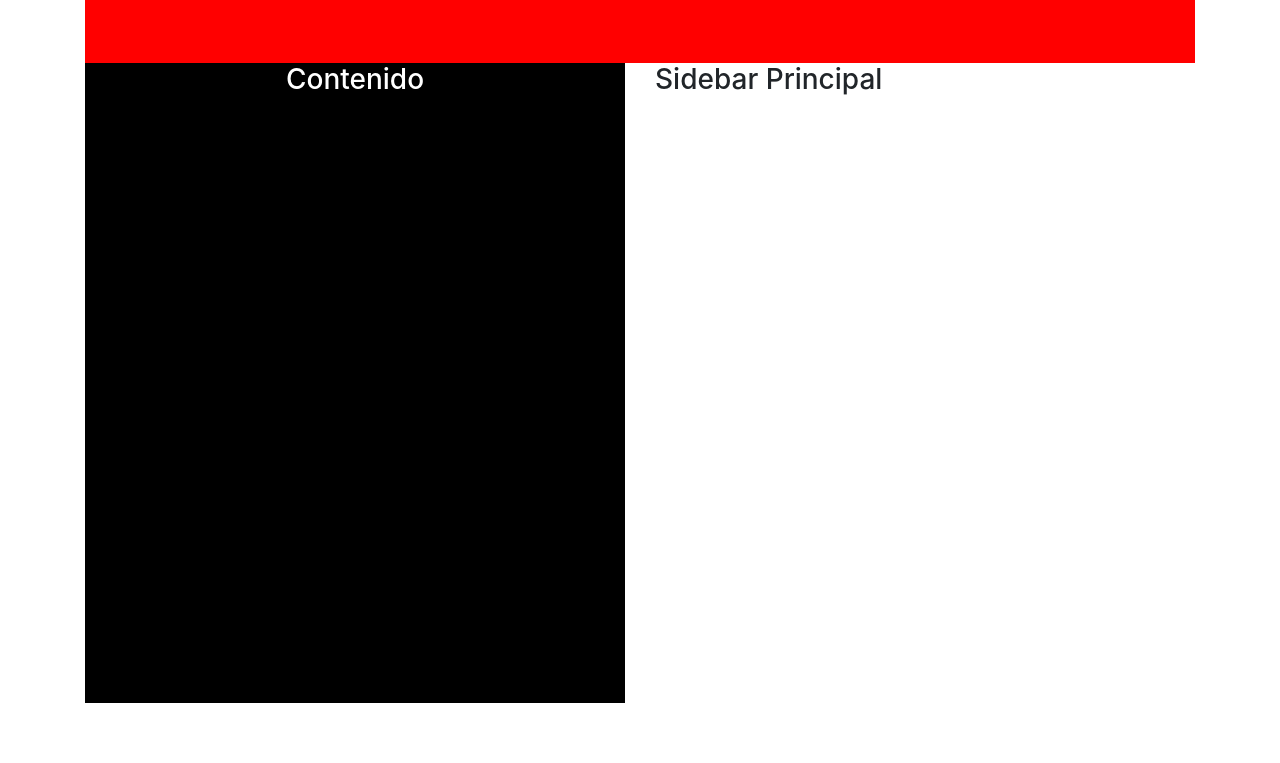
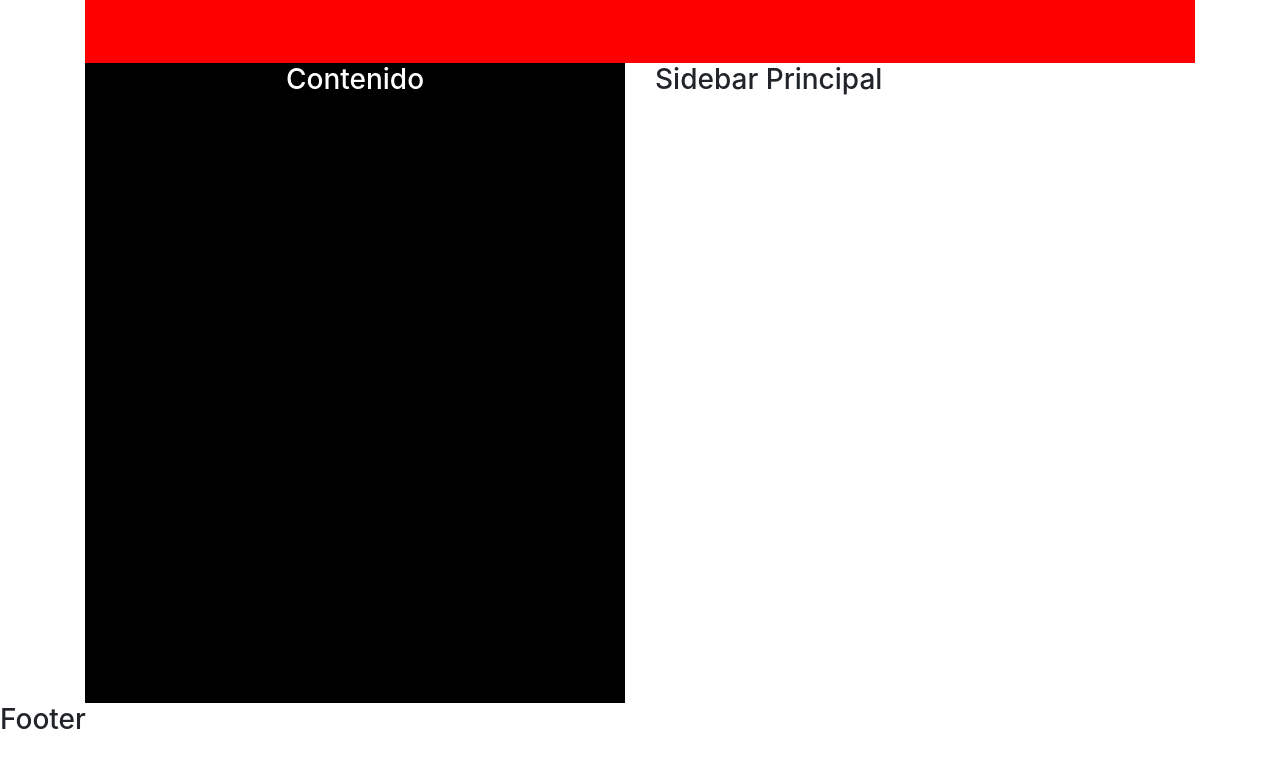
Before and after one commit to byrogr/taller-gitflow, a plain HTML site: page index.html in a window 1280 px wide. Shown: the part 37-800 px from the top of the page. Drawn offline with nearby package versions, Linux system fonts and the light colour scheme.

Commit message:
agregando footer

```diff
--- a/index.html
+++ b/index.html
@@ -50,6 +50,14 @@
       </div>
     </div>
 
+    <div class="row">
+      <div class="col">
+        <footer>
+          <h3>Footer</h3>
+        </footer>
+      </div>
+    </div>
+
     <!-- Optional JavaScript -->
     <!-- jQuery first, then Popper.js, then Bootstrap JS -->
     <script src="https://code.jquery.com/jquery-3.3.1.slim.min.js" integrity="sha384-q8i/X+965DzO0rT7abK41JStQIAqVgRVzpbzo5smXKp4YfRvH+8abtTE1Pi6jizo" crossorigin="anonymous"></script>
```
